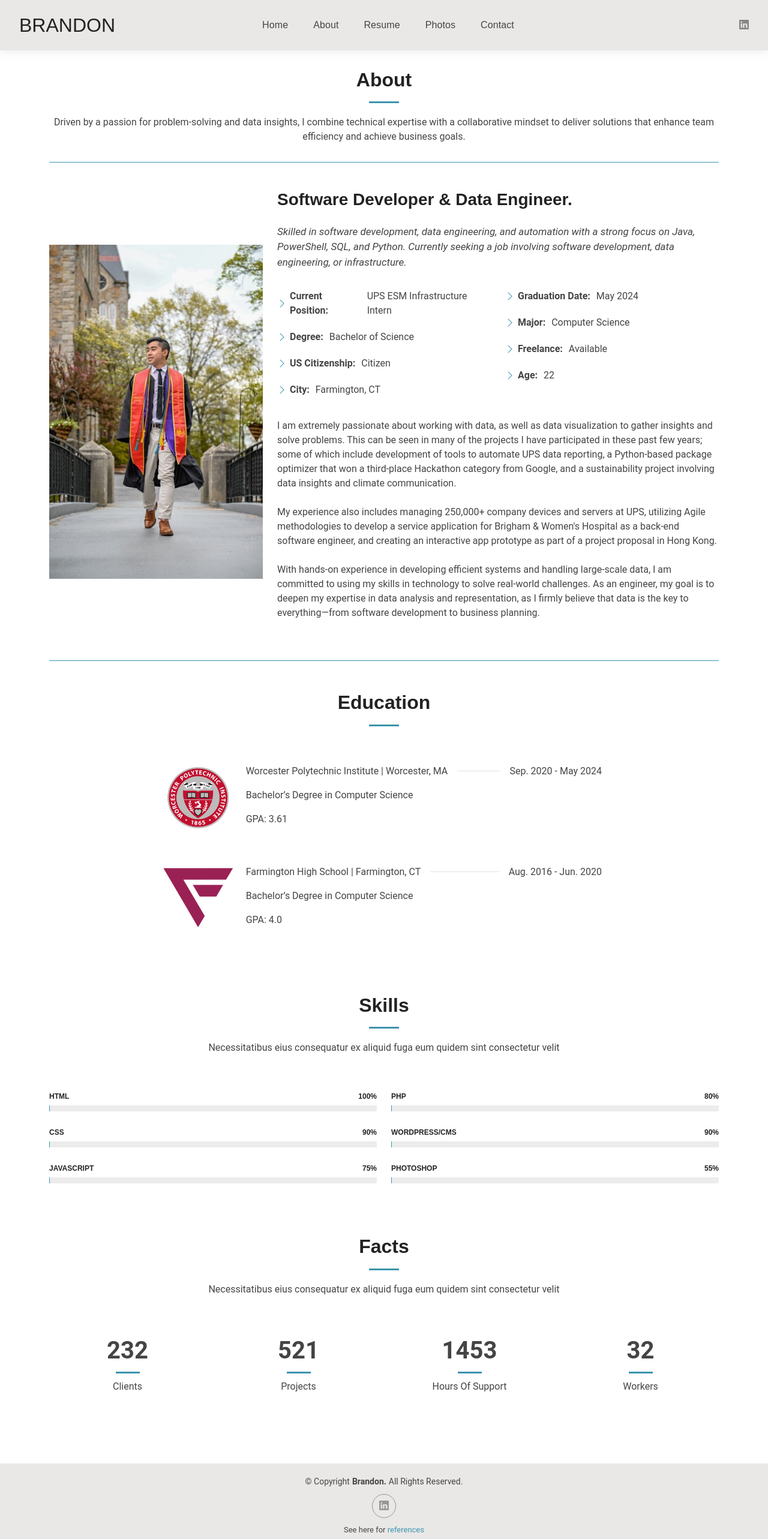
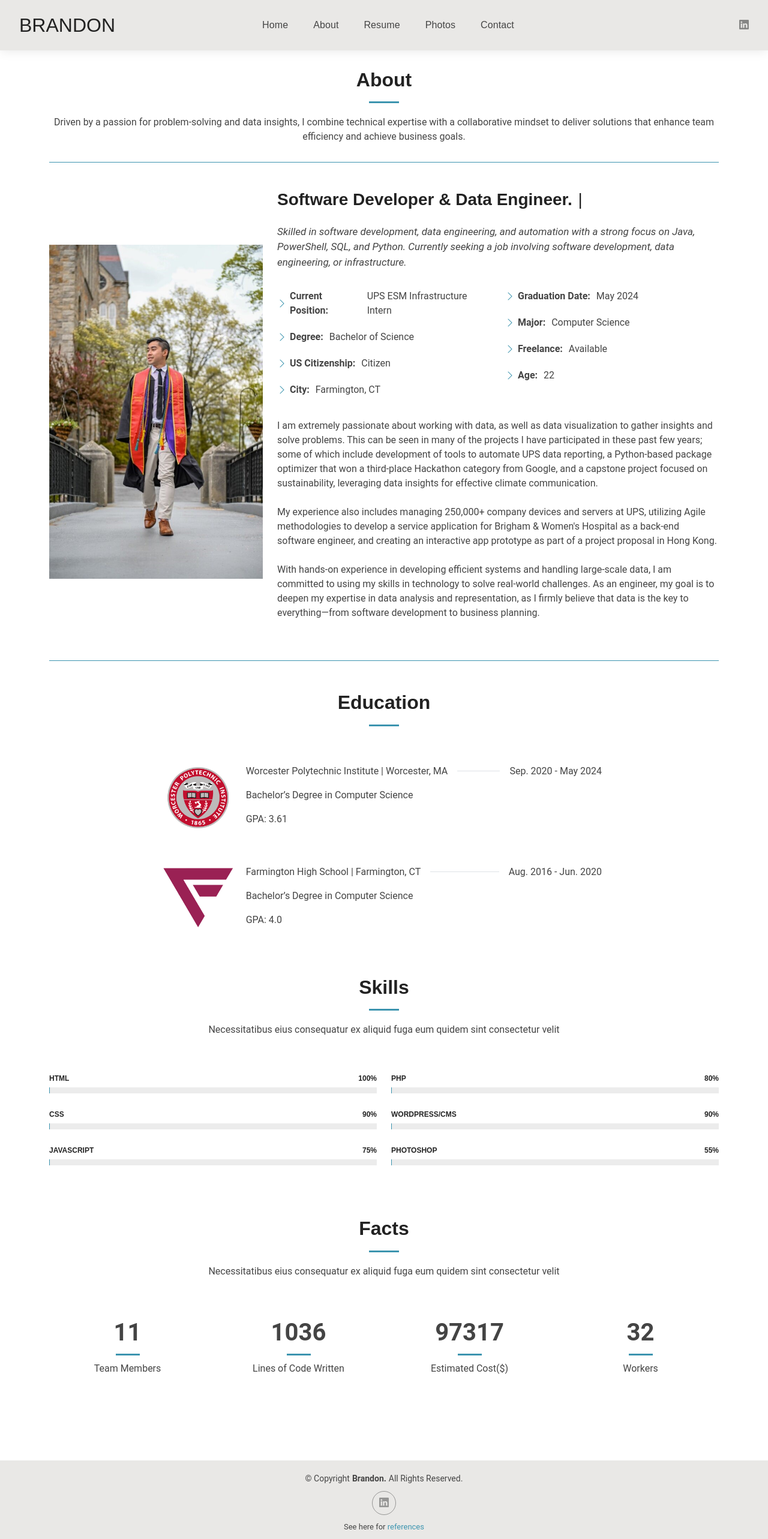
Before and after one commit to bhansea/Personal-Website, a Next.js app: page /about in a window 1280 px wide. Shown: the top 2566 px of the page at 60% size. Built offline with nearby package versions, Linux system fonts and the light colour scheme.

Commit message:
Minor tweaks

```diff
--- a/src/app/about/page.js
+++ b/src/app/about/page.js
@@ -2,7 +2,7 @@
 
 import Head from 'next/head';
 import Image from 'next/image';
-import { useEffect } from 'react';
+import { useEffect, useState } from 'react';
 import 'aos/dist/aos.css';
 import AOS from 'aos';
 
@@ -58,6 +58,25 @@ export default function About() {
 
     }, []);
 
+    const [displayText, setDisplayText] = useState(''); // Empty at first
+    const fullText = 'Software Developer & Data Engineer. '; // Full text you want to type
+
+    useEffect(() => {
+        let index = 0;
+        const typingInterval = setInterval(() => {
+            if (index <= fullText.length) {
+                setDisplayText(fullText.slice(0, index)); // Slices up to current index
+                index++;
+            } else {
+                clearInterval(typingInterval); // Stop when done typing
+            }
+        }, 100); // Adjust typing speed (100ms per character)
+
+        return () => clearInterval(typingInterval); // Cleanup interval on unmount
+    }, []);
+
+
+
     return (
         <>
             <Head>
@@ -89,7 +108,8 @@ export default function About() {
                                 <Image src="/assets/img/grad-pic.jpg" className="img-fluid" alt="Profile" width={440} height={540} />
                             </div>
                             <div className="col-lg-8 content">
-                                <h2 style={{ marginTop: '10px' }}>Software Developer &amp; Data Engineer.</h2>
+                                {/* Typing animation applied here */}
+                                <h2 style={{ marginTop: '10px' }} className="typing-effect">{displayText}</h2>
                                 <p className="fst-italic py-3" style={{ fontSize: '17px', marginTop: '0px !important' }}>
                                     Skilled in software development, data engineering, and automation with a strong focus on Java, PowerShell, SQL, and Python. Currently seeking a job involving software development, data engineering, or infrastructure.
                                 </p>
@@ -111,7 +131,7 @@ export default function About() {
                                         </ul>
                                     </div>
                                     <p className="py-3">
-                                        I am extremely passionate about working with data, as well as data visualization to gather insights and solve problems. This can be seen in many of the projects I have participated in these past few years; some of which include development of tools to automate UPS data reporting, a Python-based package optimizer that won a third-place Hackathon category from Google, and a sustainability project involving data insights and climate communication.
+                                        I am extremely passionate about working with data, as well as data visualization to gather insights and solve problems. This can be seen in many of the projects I have participated in these past few years; some of which include development of tools to automate UPS data reporting, a Python-based package optimizer that won a third-place Hackathon category from Google, and a capstone project focused on sustainability, leveraging data insights for effective climate communication.
                                         <br /><br />My experience also includes managing 250,000+ company devices and servers at UPS, utilizing Agile methodologies to develop a service application for Brigham & Women's Hospital as a back-end software engineer, and creating an interactive app prototype as part of a project proposal in Hong Kong.
                                         <br /><br />With hands-on experience in developing efficient systems and handling large-scale data, I am committed to using my skills in technology to solve real-world challenges. As an engineer, my goal is to deepen my expertise in data analysis and representation, as I firmly believe that data is the key to everything—from software development to business planning.
                                     </p>
@@ -124,7 +144,7 @@ export default function About() {
                 </section>
 
                 {/* Education Section */}
-                <section id="about" className="skills section">
+                <section id="about" className="skills section" style={{ paddingBottom: '0px' }}>
                     <div className="container section-title" data-aos="fade-up" style={{ paddingBottom: '30px' }}>
                         <h2>Education</h2>
                     </div>
@@ -226,7 +246,7 @@ export default function About() {
                 </section>
 
                 {/* Facts Section */}
-                <section id="about" className="facts" style={{paddingBottom: '100px'}}>
+                <section id="about" className="facts" style={{paddingBottom: '125px'}}>
                     <div className="container" data-aos="fade-up">
                         <div className="section-title">
                             <h2>Facts</h2>
@@ -236,23 +256,23 @@ export default function About() {
                         <div className="row no-gutters">
                             <div className="col-lg-3 col-md-6 mt-5 mt-md-0" data-aos="fade-up">
                                 <div className="fact-item">
-                                    <span className="counter" data-target="232">0</span>
+                                    <span className="counter" data-target="11">0</span>
                                     <div className="fact-line"></div>
-                                    <p>Clients</p>
+                                    <p>Team Members</p>
                                 </div>
                             </div>
                             <div className="col-lg-3 col-md-6 mt-5 mt-md-0" data-aos="fade-up" data-aos-delay="200">
                                 <div className="fact-item">
-                                    <span className="counter" data-target="521">0</span>
+                                    <span className="counter" data-target="1036">0</span>
                                     <div className="fact-line"></div>
-                                    <p>Projects</p>
+                                    <p>Lines of Code Written</p>
                                 </div>
                             </div>
                             <div className="col-lg-3 col-md-6 mt-5 mt-lg-0" data-aos="fade-up" data-aos-delay="300">
                                 <div className="fact-item">
-                                    <span className="counter" data-target="1453">0</span>
+                                    <span className="counter" data-target="97317">0</span>
                                     <div className="fact-line"></div>
-                                    <p>Hours Of Support</p>
+                                    <p>Estimated Cost($)</p>
                                 </div>
                             </div>
                             <div className="col-lg-3 col-md-6 mt-5 mt-lg-0" data-aos="fade-up" data-aos-delay="400">
--- a/src/styles/globals.css
+++ b/src/styles/globals.css
@@ -55,6 +55,21 @@
 
 :root {
   scroll-behavior: smooth;
+}
+
+.typing-effect::after {
+  content: '|';
+  display: inline-block;
+  margin-left: 2px;
+  opacity: 1;
+  animation: blink 1s step-start infinite;
+  font-weight: 400;
+}
+
+@keyframes blink {
+  50% {
+    opacity: 0;
+  }
 }
 
 /*--------------------------------------------------------------
```
